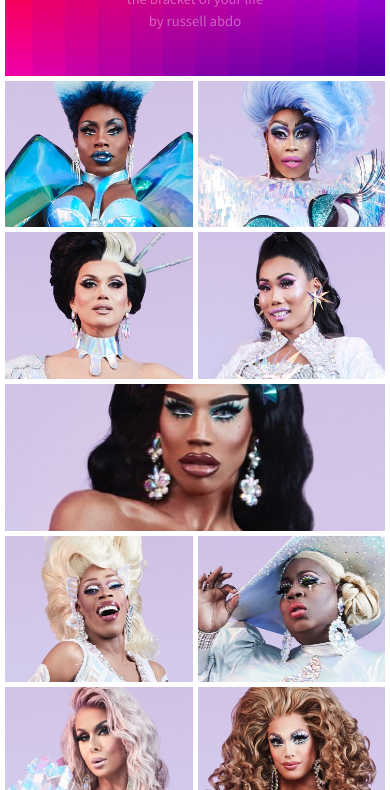
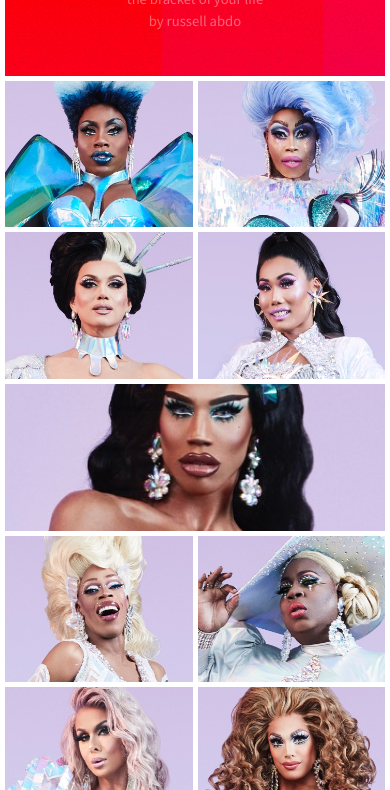
Before and after one commit to playeasynow/drag-race-fantasy, a website: page index.html in a window 390 px wide. Shown: the part 98-888 px from the top of the page. Drawn offline with Linux system fonts and the light colour scheme; files whose address does not match are found by name.

Commit message:
fixed mobile background

```diff
--- a/assets/css/main.css
+++ b/assets/css/main.css
@@ -90,7 +90,7 @@ input, select, textarea {
 		background-position: top left, bottom left, auto;
 		/* background-size: auto, 100% 100%, cover; */
 		/* background-attachment: fixed; */
-		background-repeat: repeat, no-repeat, auto;
+		background-repeat: no-repeat;
 		position: relative;
 		background-color: #150C07;
 		line-height: 1.75em;
@@ -124,10 +124,10 @@ input, select, textarea {
 		@media screen and (max-width: 736px) {
 
 			body {
-				background-attachment: scroll;
-				background-size: auto, 100% 100%, 250% auto;
-				background-repeat: repeat, no-repeat, no-repeat;
-				background-position: top left, bottom left, 50% 0%;
+				/* background-attachment: scroll; */
+				/* background-size: auto, 100% 100%, 250% auto; */
+				background-repeat: repeat-x;
+				/* background-position: top left, bottom left, 50% 0%; */
 			}
 
 		}
```
